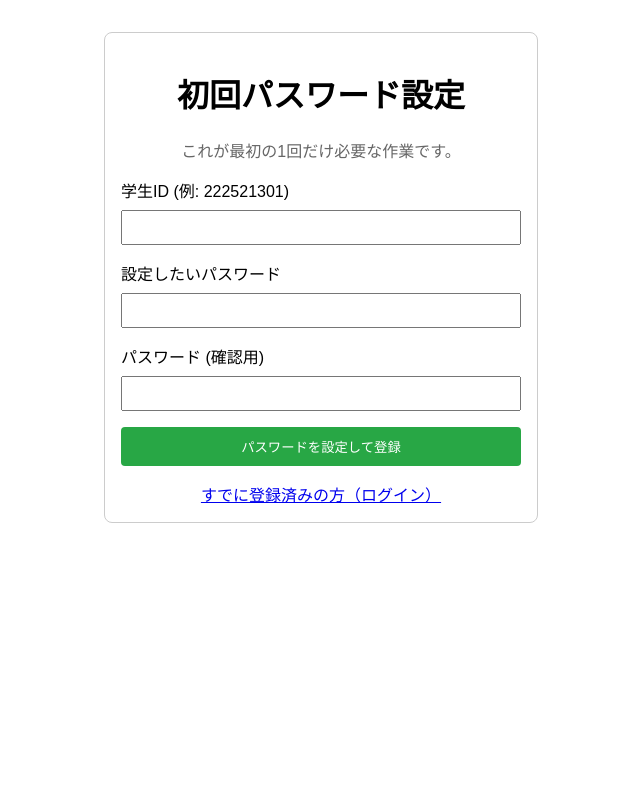
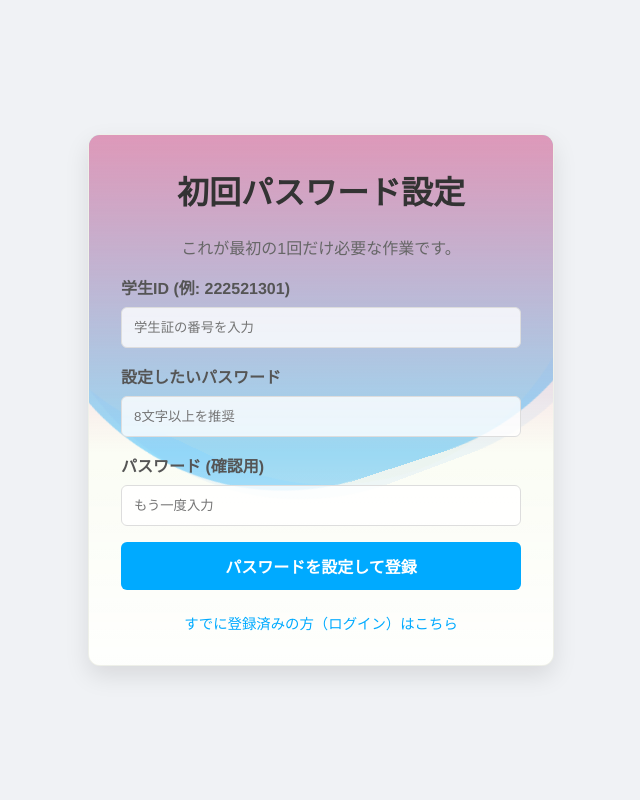
Before and after one commit to tea859/linebot-attendance, a Flask app: page /student_register in a window 1280 px wide. Shown: the whole page, without its empty margins (319-959 px from the left). Run offline with Flask 3, Linux system fonts and the light colour scheme.

Commit message:
Update student_register.html

```diff
--- a/templates/student_register.html
+++ b/templates/student_register.html
@@ -5,19 +5,115 @@
     <meta name="viewport" content="width=device-width, initial-scale=1.0">
     <title>初回パスワード設定</title>
     <style>
-        body { font-family: sans-serif; max-width: 400px; margin: 2em auto; padding: 1em; border: 1px solid #ccc; border-radius: 8px; }
+        /* === ベースのスタイル (画面中央寄せ) === */
+        body {
+            font-family: 'Helvetica Neue', Arial, sans-serif;
+            margin: 0;
+            padding: 0;
+            height: 100vh;
+            display: flex;
+            justify-content: center;
+            align-items: center;
+            background-color: #f0f2f5; /* 背景色を少しグレーに */
+        }
+
+        /* === ウェーブボックスのスタイル === */
+        .wave-box {
+            width: 90%; /* スマホ対応 */
+            max-width: 400px;
+            /* 元のbodyのスタイルを引き継ぎ */
+            padding: 2em; /* 少し広めに */
+            border-radius: 12px; /* 角丸を少し強く */
+            box-shadow: 0 10px 25px rgba(0,0,0,0.1); /* 影を追加して浮かせる */
+            background: #fbfdf5; /* 薄い黄色っぽい白 */
+            position: relative; /* 波の基準点 */
+            overflow: hidden; /* はみ出た波を隠す */
+            border: 1px solid rgba(0,0,0,0.05);
+        }
+
+        /* === コンテンツを前面に出すためのラッパー === */
+        .content-wrapper {
+            position: relative;
+            z-index: 20; /* 波のオーバーレイ(z-index:11)より手前に表示 */
+        }
+
+        /* === 既存のフォームスタイル === */
         .form-group { margin-bottom: 1em; }
-        label { display: block; margin-bottom: 0.5em; }
-        input[type="text"], input[type="password"] { width: 95%; padding: 8px; }
-        .btn { padding: 10px 15px; background: #28a745; color: white; border: none; border-radius: 4px; cursor: pointer; width: 100%; }
-        h1 { text-align: center; }
+        label { display: block; margin-bottom: 0.5em; font-weight: bold; color: #555; }
+        /* inputのデザインを少しモダンに */
+        input[type="text"], input[type="password"] {
+            width: 100%; box-sizing: border-box; padding: 12px;
+            border: 1px solid #ddd; border-radius: 6px;
+            background: rgba(255,255,255,0.8); /* 少し透明にして背景を透かす */
+        }
+        input:focus { outline: none; border-color: #0af; }
+
+        .btn {
+            padding: 12px 15px; background: #0af; /* 波の色に合わせる */
+            color: white; border: none; border-radius: 6px;
+            cursor: pointer; width: 100%; font-weight: bold; font-size: 1em;
+            transition: background 0.3s;
+        }
+        .btn:hover { background: #009bdb; }
+
+        h1 { text-align: center; margin-top: 0; color: #333; }
         .message { padding: 1em; margin-bottom: 1em; border-radius: 4px; text-align: center; }
         .error { background: #f8d7da; color: #721c24; }
         .success { background: #d4edda; color: #155724; }
-        .login-link { text-align: center; margin-top: 1em; }
+        .login-link { text-align: center; margin-top: 1.5em; font-size: 0.9em; }
+        .login-link a { color: #0af; text-decoration: none; }
+
+        /* === ウェーブ（波）のアニメーション定義 === */
+        .wave {
+            opacity: .4;
+            position: absolute;
+            top: 10%; /* 波の高さ */
+            left: 50%;
+            background: #0af; /* 波の色 */
+            width: 600px; /* ボックスより大きく */
+            height: 600px;
+            margin-left: -300px;
+            margin-top: -300px;
+            transform-origin: 50% 48%;
+            border-radius: 43%;
+            animation: drift 3000ms infinite linear;
+            z-index: 1;
+        }
+        .wave.-three {
+            animation: drift 5000ms infinite linear;
+            opacity: 0.1;
+            background: #f0f4c3; /* 薄い黄色 */
+        }
+        .wave.-two {
+            animation: drift 7000ms infinite linear;
+            opacity: .1;
+            background: #69b4f4; /* 薄い青 */
+            z-index: 2;
+        }
+        /* ボックス上のグラデーションオーバーレイ */
+        .wave-box:after {
+            content: '';
+            display: block;
+            left: 0; top: 0; width: 100%; height: 100%;
+            /* 上がピンク、下が透明、最後が白のグラデーション */
+            background: linear-gradient(to bottom, rgba(238, 136, 170, 0.8), rgba(221, 238, 255, 0) 60%, rgba(255, 255, 255, 0.8));
+            z-index: 11;
+            position: absolute;
+            pointer-events: none; /* クリックを通過させる */
+        }
+        @keyframes drift {
+            from { transform: rotate(0deg); }
+            to { transform: rotate(360deg); }
+        }
     </style>
 </head>
 <body>
+    <div class="wave-box">
+        <div class="wave -one"></div>
+        <div class="wave -two"></div>
+        <div class="wave -three"></div>
+
+        <div class="content-wrapper">
             <h1>初回パスワード設定</h1>
             <p style="text-align: center; color: #666;">
                 これが最初の1回だけ必要な作業です。
@@ -34,22 +130,23 @@
             <form action="{{ url_for('student_register') }}" method="POST">
                 <div class="form-group">
                     <label for="student_id">学生ID (例: 222521301)</label>
-            <input type="text" id="student_id" name="student_id" required>
+                    <input type="text" id="student_id" name="student_id" required placeholder="学生証の番号を入力">
                 </div>
                 <div class="form-group">
                     <label for="password">設定したいパスワード</label>
-            <input type="password" id="password" name="password" required>
+                    <input type="password" id="password" name="password" required placeholder="8文字以上を推奨">
                 </div>
                 <div class="form-group">
                     <label for="password_confirm">パスワード (確認用)</label>
-            <input type="password" id="password_confirm" name="password_confirm" required>
+                    <input type="password" id="password_confirm" name="password_confirm" required placeholder="もう一度入力">
                 </div>
                 <button type="submit" class="btn">パスワードを設定して登録</button>
             </form>
 
             <div class="login-link">
-        <a href="{{ url_for('student_login') }}">すでに登録済みの方（ログイン）</a>
+                <a href="{{ url_for('student_login') }}">すでに登録済みの方（ログイン）はこちら</a>
             </div>
-
+        </div>
+    </div>
 </body>
 </html>
```
Lines whose indentation alone changed are shown as unchanged.
